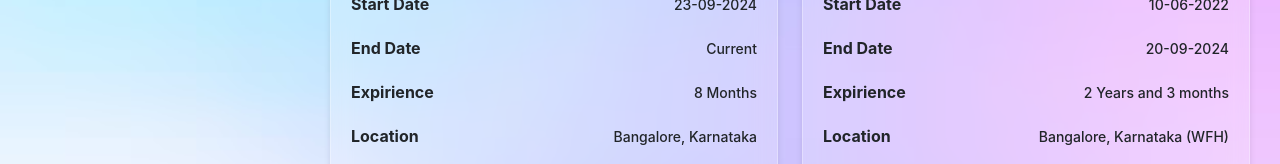
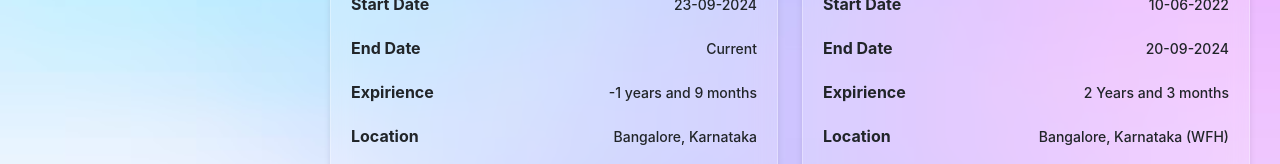
Before and after one commit to amit1884/MyPortfolio, a React (Create React App) app: page / in a window 1280 px wide. Shown: the part 2095-2259 px from the top of the page. Built offline with nearby package versions, Linux system fonts and the light colour scheme.

Commit message:
updated logic

```diff
--- a/src/sections/About/About.js
+++ b/src/sections/About/About.js
@@ -3,7 +3,9 @@ import { Element } from "react-scroll";
 import "./about.scss";
 import GlassCard from "../../components/GlassCard/GlassCard";
 import SectionHeading from "../../components/SectionHeading/SectionHeading";
+import { getYearsAndMonths } from "../../utils";
 function About() {
+  const exp=getYearsAndMonths('10-06-2022')
   return (
     <Element name="about" className="section">
       <div className="about-section">
@@ -59,7 +61,7 @@ function About() {
                 </div>
                 <div className="personal-details">
                   <span>
-                    <b>Fulltime Expirience: </b> 3 Years
+                    <b>Fulltime Expirience: </b> {exp}
                   </span>
                 </div>
                 <div className="personal-details">
--- a/src/sections/WorkExpirience/WorkDetails.js
+++ b/src/sections/WorkExpirience/WorkDetails.js
@@ -1,5 +1,6 @@
 import React from "react";
 import './expirience.scss'
+import { getYearsAndMonths } from "../../utils";
 function WorkDetails({ data }) {
   return (
     <table className="expirience-details-table" data-aos="slide-right">
@@ -21,7 +22,7 @@ function WorkDetails({ data }) {
       </tr>
       <tr className="expirience-details-row">
         <th>Expirience </th>
-        <td>{data?.tenure}</td>
+        <td>{data?.current?getYearsAndMonths(data?.startDate) :data?.tenure}</td>
       </tr>
       <tr className="expirience-details-row">
         <th>Location </th>
--- /dev/null
+++ b/src/utils.js
@@ -0,0 +1,27 @@
+export function getYearsAndMonths(dateInput) {
+    // Split the input date into day, month, and year
+    const [day, month, year] = dateInput.split('-').map(Number);
+
+    // Create a new Date object (JavaScript months are 0-indexed, so subtract 1 from the month)
+    const inputDate = new Date(year, month - 1, day);
+    const currentDate = new Date();
+
+    // Calculate the difference in years and months
+    let years = currentDate.getFullYear() - inputDate.getFullYear();
+    let months = currentDate.getMonth() - inputDate.getMonth();
+
+    if (months < 0) {
+        years--;
+        months += 12;
+    }
+
+    // Format the result
+    if (years === 0) {
+        return `${months} months`;
+    } else if (year > 0) {
+        if (months > 0)
+            return `${years} years and ${months} months`;
+        else
+            return `${years} years`;
+    }
+}
```
